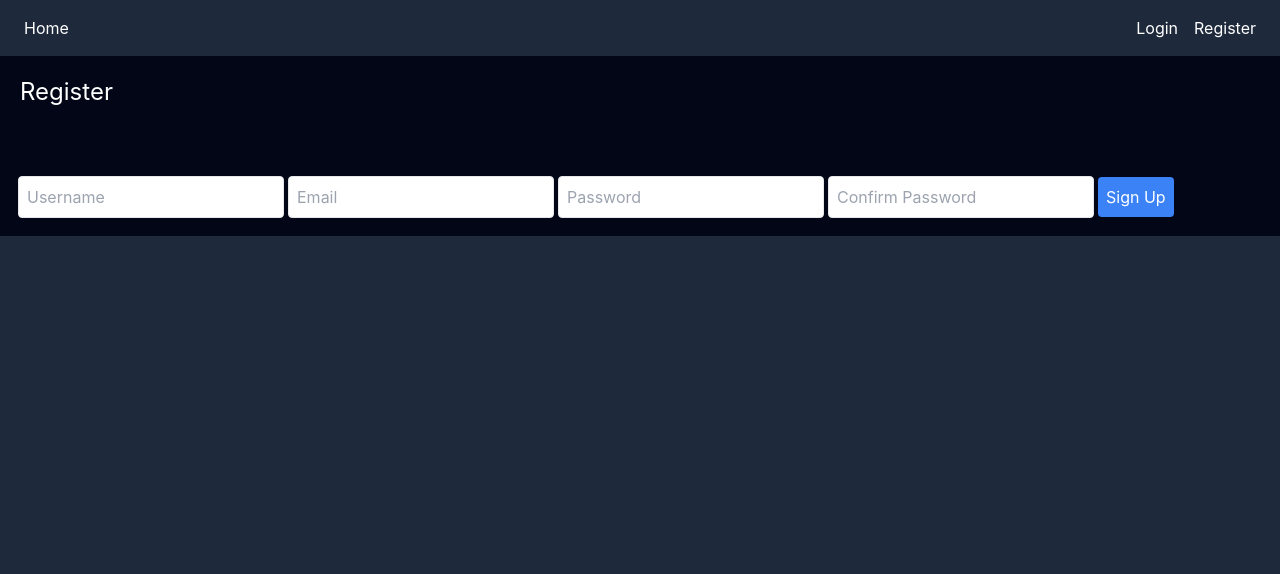
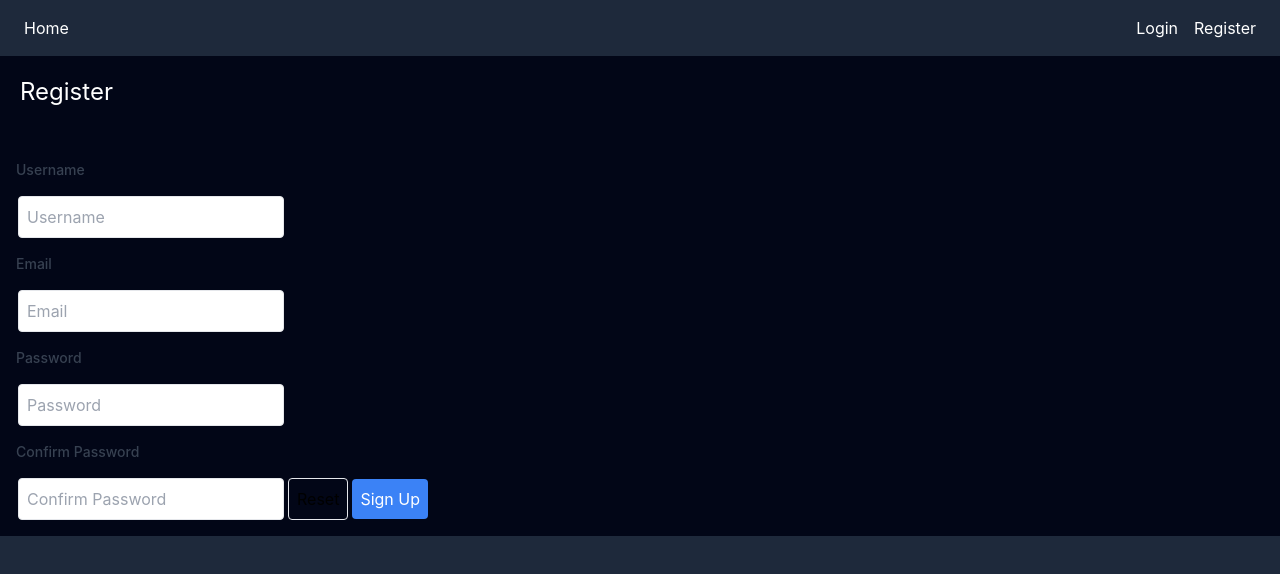
Before and after one commit to FlorianGrollich/Gamefied-python-learning, a React (Create React App) app in the folder frontend/: page /register in a window 1280 px wide. Shown: the top 574 px of the page. Built offline with nearby package versions, Linux system fonts and the light colour scheme.

Commit message:
feat: add semicolons and validation logic to RegistrationForm component

```diff
--- a/frontend/src/RegistrationForm/RegistrationForm.tsx
+++ b/frontend/src/RegistrationForm/RegistrationForm.tsx
@@ -1,4 +1,4 @@
-import React, { useState } from 'react'
+import React, { useState } from 'react';
 
 const RegistrationForm: React.FC = () => {
   const [formData, setFormData] = useState({
@@ -6,97 +6,166 @@ const RegistrationForm: React.FC = () => {
     email: '',
     password: '',
     passwordConfirmation: '',
-  })
-  const [registrationStatus, setRegistrationStatus] = useState('')
+  });
+  const [registrationStatus, setRegistrationStatus] = useState('');
+  const [emailError, setEmailError] = useState('');
+  const [passwordError, setPasswordError] = useState('');
 
   const handleChange = (e: React.ChangeEvent<HTMLInputElement>) => {
-    const { name, value } = e.target
+    const { name, value } = e.target;
     setFormData({
       ...formData,
       [name]: value,
-    })
-  }
+    });
+
+    if (name === 'email') setEmailError('');
+    if (name === 'password') setPasswordError('');
+  };
+
+  const handleBlur = (e: React.FocusEvent<HTMLInputElement>) => {
+    const { name, value } = e.target;
+    if (name === 'email' && !validateEmail(value)) {
+      setEmailError('Please enter a valid email address');
+    } else if (name === 'password' && !validatePasswordStrength(value)) {
+      setPasswordError('Password is too weak');
+    }
+  };
+
+  const validateEmail = (email: string) => {
+    return /\S+@\S+\.\S+/.test(email);
+  };
+
+  const validatePasswordStrength = (password: string) => {
+    return password.length >= 6;
+  };
 
   const handleSubmit = async (e: React.FormEvent) => {
-    e.preventDefault()
+    e.preventDefault();
+
+    if (!validateEmail(formData.email)) {
+      setEmailError('Please enter a valid email address');
+      return;
+    }
+
+    if (!validatePasswordStrength(formData.password)) {
+      setPasswordError('Password is too weak');
+      return;
+    }
 
     if (formData.password !== formData.passwordConfirmation) {
-      setRegistrationStatus('Passwords do not match.')
-      return
+      setRegistrationStatus('Passwords do not match.');
+      return;
     }
 
-    try {
-      const response = await fetch('http://localhost:3200/api/register', {
-        method: 'POST',
-        headers: {
-          'Content-Type': 'application/json',
-        },
-        body: JSON.stringify(formData),
-      })
+    setRegistrationStatus('Registration successful');
+  };
 
-      const data = await response.json()
-      if (response.status === 201) {
-        setRegistrationStatus('Registration successful')
-      } else {
-        setRegistrationStatus(data.error)
-      }
-    } catch (error) {
-      console.error('Registration error:', error)
-      setRegistrationStatus('An error occurred. Please try again later.')
-    }
-  }
+  const handleReset = () => {
+    setFormData({
+      username: '',
+      email: '',
+      password: '',
+      passwordConfirmation: '',
+    });
+    setRegistrationStatus('');
+    setEmailError('');
+    setPasswordError('');
+  };
 
   return (
     <div>
       <form onSubmit={handleSubmit} className="p-4 space-y-4">
+        {/* Username Field */}
+        <label htmlFor="username" className="block text-sm font-medium text-gray-700">
+          Username
+        </label>
         <input
+          id="username"
           type="text"
           name="username"
+          value={formData.username}
           placeholder="Username"
-          value={formData.username}
           onChange={handleChange}
           className="p-2 m-0.5 border rounded"
           required
         />
+
+        {/* Email Field */}
+        <label htmlFor="email" className="block text-sm font-medium text-gray-700">
+          Email
+        </label>
         <input
+          id="email"
           type="email"
           name="email"
+          value={formData.email}
           placeholder="Email"
-          value={formData.email}
+          onChange={handleChange}
+          onBlur={handleBlur}
+          className="p-2 m-0.5 border rounded"
+          aria-describedby="email-error"
+          required
+        />
+        {emailError && (
+          <p id="email-error" className="mt-2 text-sm text-red-600">
+            {emailError}
+          </p>
+        )}
+
+        {/* Password Field */}
+        <label htmlFor="password" className="block text-sm font-medium text-gray-700">
+          Password
+        </label>
+        <input
+          id="password"
+          type="password"
+          name="password"
+          value={formData.password}
+          placeholder="Password"
+          onChange={handleChange}
+          onBlur={handleBlur}
+          className="p-2 m-0.5 border rounded"
+          aria-describedby="password-error"
+          required
+        />
+        {passwordError && (
+          <p id="password-error" className="mt-2 text-sm text-red-600">
+            {passwordError}
+          </p>
+        )}
+
+        {/* Password Confirmation Field */}
+        <label htmlFor="passwordConfirmation" className="block text-sm font-medium text-gray-700">
+          Confirm Password
+        </label>
+        <input
+          id="passwordConfirmation"
+          type="password"
+          name="passwordConfirmation"
+          value={formData.passwordConfirmation}
+          placeholder="Confirm Password"
           onChange={handleChange}
           className="p-2 m-0.5 border rounded"
           required
         />
-        <input
-          type="password"
-          name="password"
-          placeholder="Password"
-          value={formData.password}
-          onChange={handleChange}
-          className="p-2 m-0.5 border rounded"
-          required
-        />
-        <input
-          type="password"
-          name="passwordConfirmation"
-          placeholder="Confirm Password"
-          value={formData.passwordConfirmation}
-          onChange={handleChange}
-          className="p-2 m-0.5 border rounded"
-          required
-        />
-        <button
-          type="submit"
-          className="p-2 m-0.5 bg-blue-500 text-white rounded"
-        >
+
+        {/* Reset Button */}
+        <button type="button" onClick={handleReset} className="p-2 m-0.5 border rounded">
+          Reset
+        </button>
+
+        {/* Submit Button */}
+        <button type="submit" className="p-2 m-0.5 bg-blue-500 text-white rounded">
           Sign Up
         </button>
+
+        {/* Registration Status Message */}
+        {registrationStatus && (
+          <p className="mt-4 text-center">{registrationStatus}</p>
+        )}
       </form>
-      {registrationStatus && (
-        <p className="mt-4 text-center">{registrationStatus}</p>
-      )}
     </div>
-  )
-}
+  );
+};
 
-export default RegistrationForm
+export default RegistrationForm;
```
